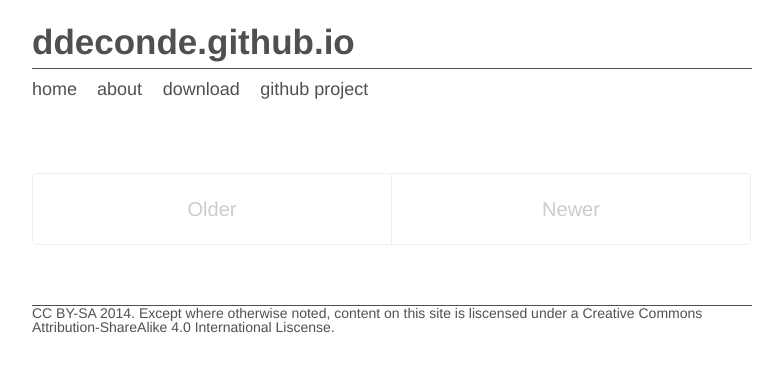
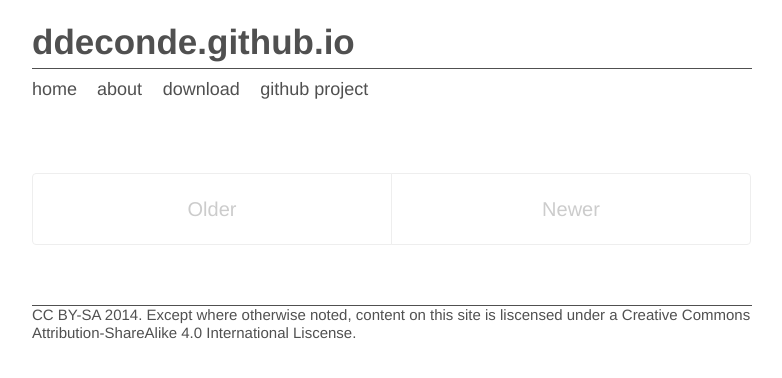
Before and after one commit to ddeconde/ddeconde.github.io, a Jekyll site: the page built from index.html, in a window 1280 px wide. Shown: the top 378 px of the page, without its empty margins (248-1030 px from the left). Built offline with Jekyll 4.4.1, drawn with Linux system fonts in a browser that asks for light colours; Markdown is read by kramdown in place of the engine named in the settings; the list of posts is cut into pages by our own code.

Commit message:
back to poole

```diff
--- a/public/css/masthead-nav.css
+++ b/public/css/masthead-nav.css
@@ -92,8 +92,8 @@ a.masthead-nav-item:focus {
 .footer {
   text-align: left;
   border-top: 1px solid #505050;
-  font-size: 70%;
-  line-height: 105%;
+  font-size: 75%;
+  line-height: 120%;
 }
 
 .footer a {
```
